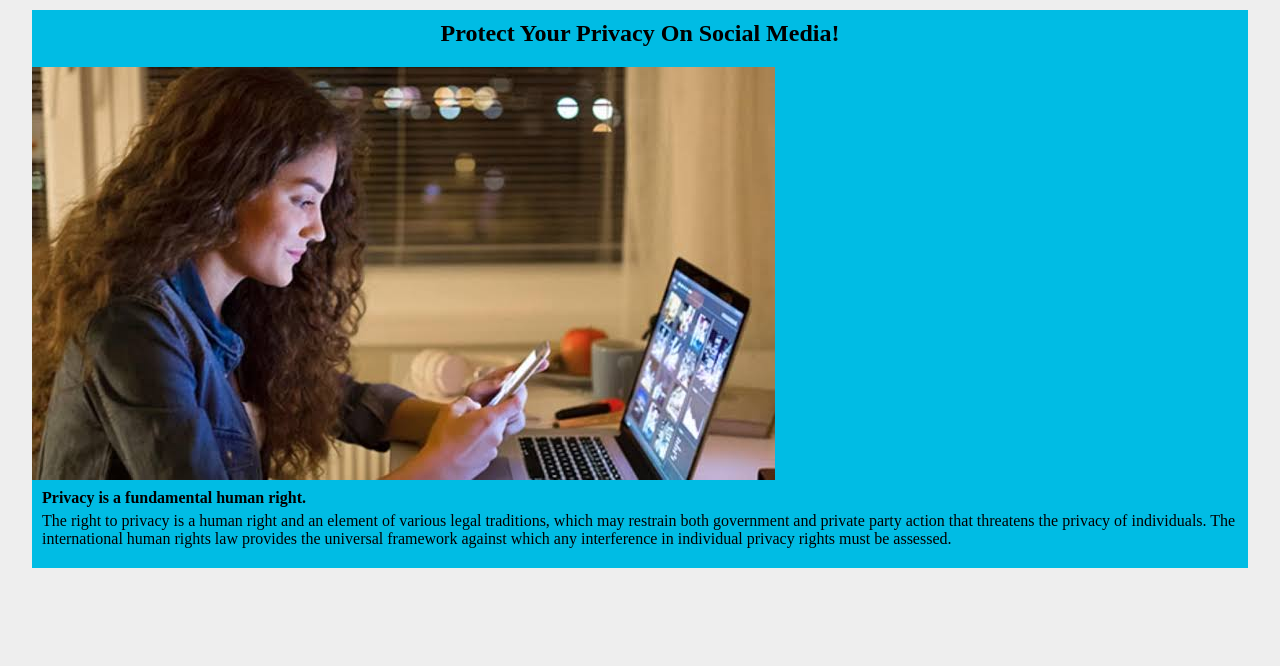
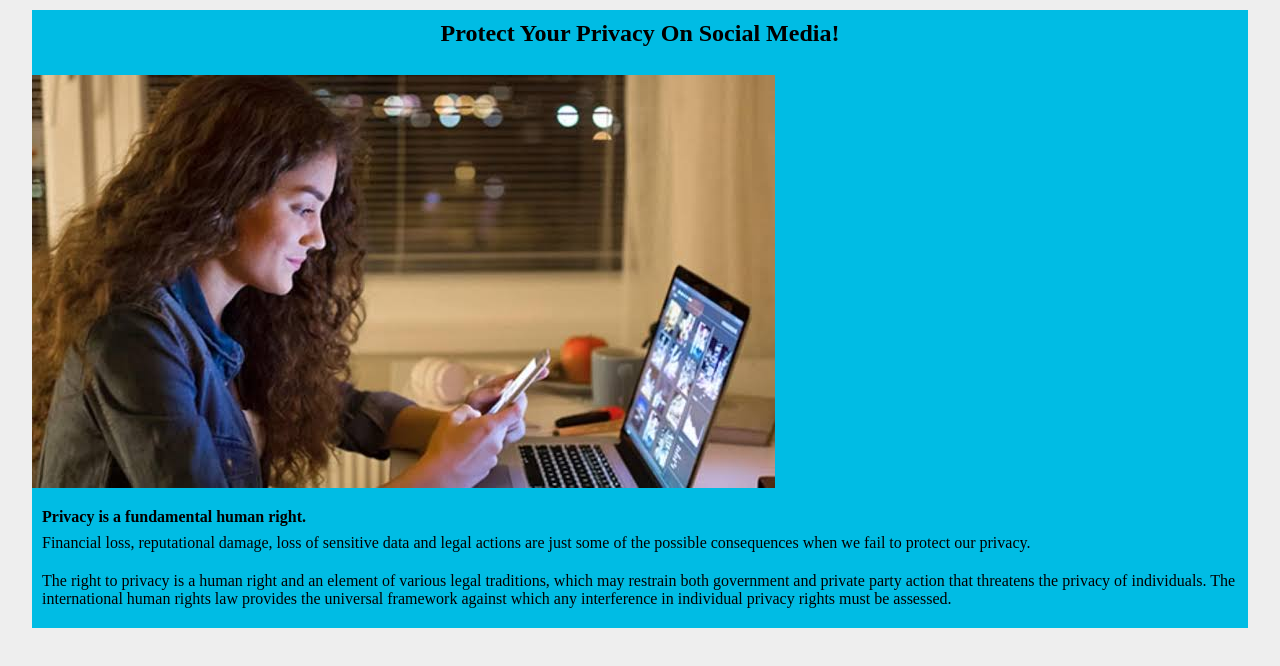
Before and after one commit to winsalva/infographics, a plain HTML site: page index.html in a window 1280 px wide. Drawn offline with Linux system fonts and the light colour scheme.

Commit message:
Update infographics content

```diff
--- a/index.html
+++ b/index.html
@@ -29,14 +29,17 @@
       .content-heading {
 	  font-weight: bold;
 	  font-size: 16px;
-	  padding: 5px 10px;
+	  padding: 8px 10px;
       }
       .content {
 	  padding: 0 10px 20px 10px;
       }
       img {
-	  margin: 0 auto;
+	  margin: 8px auto;
 	  text-align: center;
+      }
+      .bold {
+	  font-weight: 450;
       }
     </style>
   </head>
@@ -46,6 +49,7 @@
 	<h2 class="center">Protect Your Privacy On Social Media!</h2>
 	<img src="images/privacy1.jpeg" alt="Privacy Illustration Image"/>
 	<p class="content-heading">Privacy is a fundamental human right.</p>
+	<p class="content"><b class="bold">Financial loss, reputational damage, loss of sensitive data and legal actions</b> are just some of the possible consequences when we fail to protect our privacy.</p>
 	<p class="content">The right to privacy is a human right and an element of various legal traditions, which may restrain both government and private party action that threatens the privacy of individuals. The international human rights law provides the universal framework against which any interference in individual privacy rights must be assessed. </p>
       </div>
     </div>
```
Also changed, not shown: images/privacy2.jpeg (added).
